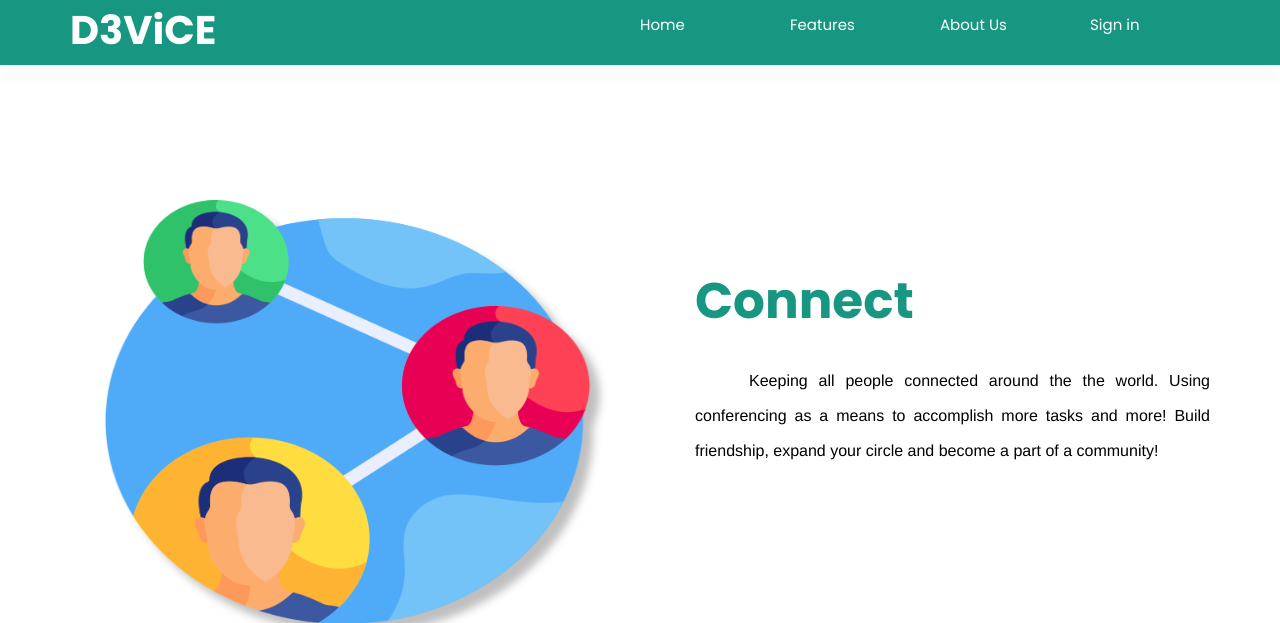
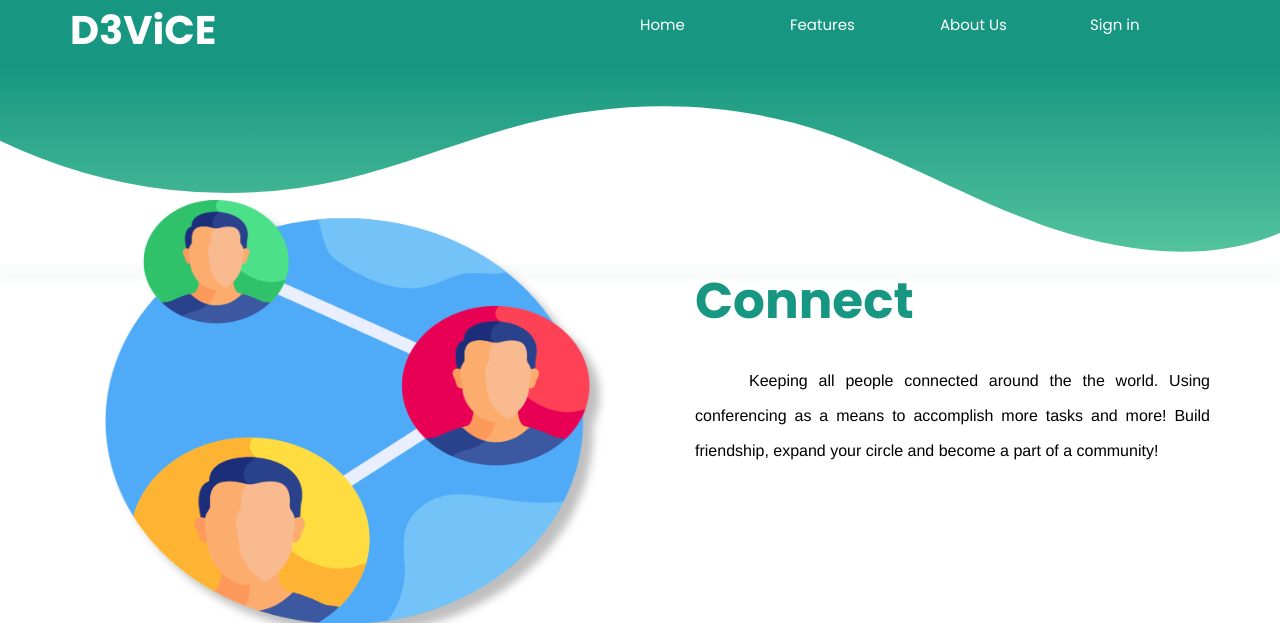
Before and after one commit to Purangki/D3ViCE-Project, a Django app: page /D3ViCE_Home/feature in a window 1280 px wide. Shown: the top 623 px of the page. Run offline with Django 3.2, Linux system fonts and the light colour scheme; some libraries are stand-ins or nearby versions.

Commit message:
FEATURE NAVBAR UPDATE

```diff
--- a/static/css/feature/style.css
+++ b/static/css/feature/style.css
@@ -6,13 +6,47 @@
 h1,h2,h3,h4,h5,h6{
   font-family:Poppins;
 }
+.bg-design{
+    position: relative;
+    margin-top: 0;
+    padding: 0;
 
+    /* background-color: #56C69E; */
+    min-height: 25vh;
+    background-image: linear-gradient(#179681, #56C69E);
+
+}
+
+.space{
+    margin-top: -150px;
+}
+.custom-shape-divider-bottom-1620910854 {
+    position: absolute;
+    bottom: 0;
+    left: 0;
+    width: 100%;
+    overflow: hidden;
+    line-height: 0;
+}
+
+.custom-shape-divider-bottom-1620910854 svg {
+    position: relative;
+    display: block;
+    width: calc(100% + 1.3px);
+    height: 161px;
+}
+
+.custom-shape-divider-bottom-1620910854 .shape-fill {
+    fill: #FFFFFF;
+}
 .navbar-style{
+	position: absolute;
 	background: #179681;
 /*	background-image: linear-gradient(#179681, #2CABE3);*/
   	border:0;
   	font-family:Poppins;
   	box-shadow: 0px 15px 4px rgba(246, 247, 247, 0.5);
+	  z-index: 0;
 }
 
 a{
--- a/static/css/home/style.css
+++ b/static/css/home/style.css
@@ -90,19 +90,20 @@
 .home-btn{
 	position: absolute;
 	width: 140px;
-	height: 50px;
+	height: 45px;
 	margin-left: 40px;
 
 	background: #FFFFFF;
 	mix-blend-mode: normal;
 	border: 1px solid #56C69E;
 	box-sizing: border-box;
-	border-radius: 50px;
+	border-radius: 10px;
 }
 
 .home-right{
 	margin-left: 40px;
 	line-height: 25px;
+	margin-top: 70px;
 }
 
 .sign-up{
@@ -110,6 +111,7 @@
 	width: 100px;
 	height: 44px;
 	margin-left: 2px;
+	margin-bottom: 2px;
 
 	font-family: Poppins;
 	font-style: normal;
--- a/templates/1_Home.html
+++ b/templates/1_Home.html
@@ -136,7 +136,6 @@
 				</div>
 			</div>
 		</section>
-
 		{% block footerinclude %}
 		<script src="http://code.jquery.com/jquery-3.5.1.js"
   				integrity="sha256-QWo7LDvxbWT2tbbQ97B53yJnYU3WhH/C8ycbRAkjPDc="
--- a/templates/2_Feature.html
+++ b/templates/2_Feature.html
@@ -38,6 +38,14 @@
 							<li><a href="../D3ViCE_Home/aboutUs">About Us</a></li>
 						<li><a href="/D3ViCE_Account/login">Sign in</a></li>
 					</ul>
+					</div>
+				</div>
+
+				<div class="bg-design">
+					<div class="custom-shape-divider-bottom-1620910854">
+						<svg data-name="Layer 1" xmlns="http://www.w3.org/2000/svg" viewBox="0 0 1200 120" preserveAspectRatio="none">
+							<path d="M985.66,92.83C906.67,72,823.78,31,743.84,14.19c-82.26-17.34-168.06-16.33-250.45.39-57.84,11.73-114,31.07-172,41.86A600.21,600.21,0,0,1,0,27.35V120H1200V95.8C1132.19,118.92,1055.71,111.31,985.66,92.83Z" class="shape-fill"></path>
+						</svg>
 					</div>
 				</div>
 			</nav>
```
